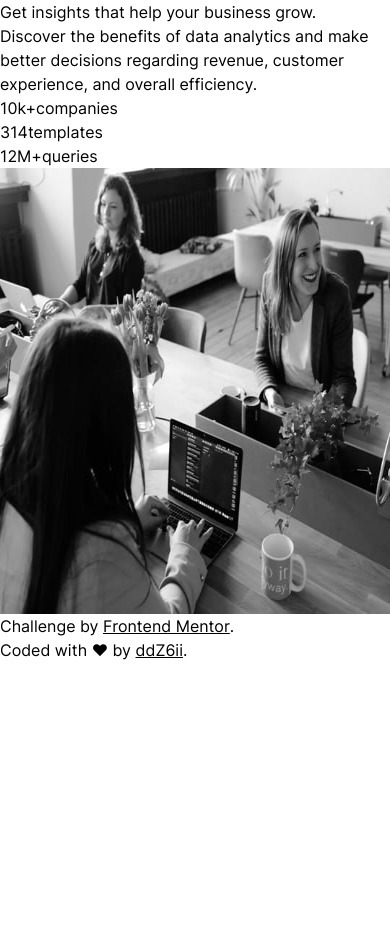
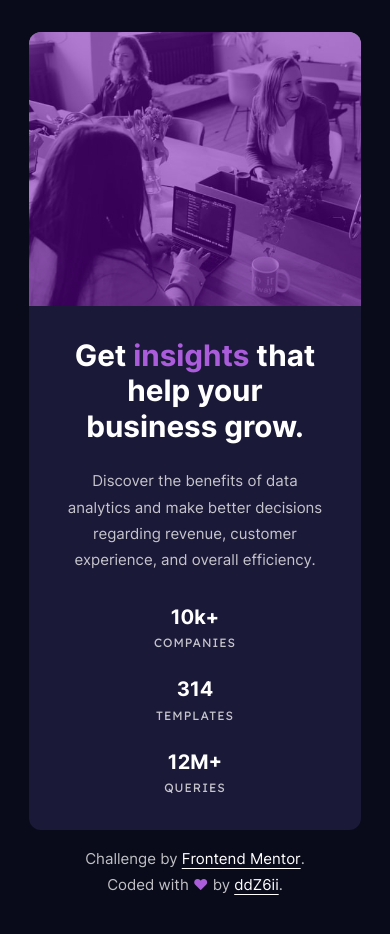
Before and after one commit to ddZ6ii/stats-preview-card-component, a website built with Vite: page src/index.html in a window 390 px wide. Before the commit the page ends 844 px from the top, so only its background shows below. Built offline with nearby package versions, Linux system fonts and the light colour scheme.

Commit message:
✨ Add style and responsive

```diff
--- a/src/index.html
+++ b/src/index.html
@@ -18,7 +18,7 @@
     <title>Frontend Mentor | Stats preview card component</title>
   </head>
   <body class="wrapper">
-    <main>
+    <main class="card-container">
       <div class="card">
         <div class="card-content">
           <header class="card-hero">
@@ -34,13 +34,16 @@
           </header>
           <div class="card-stats">
             <p class="card-stat">
-              <span class="highlight">10k+</span><span>companies</span>
+              <span class="highlight">10k+</span
+              ><span class="topic">companies</span>
             </p>
             <p class="card-stat">
-              <span class="highlight">314</span><span>templates</span>
+              <span class="highlight">314</span
+              ><span class="topic">templates</span>
             </p>
             <p class="card-stat">
-              <span class="highlight">12M+</span><span>queries</span>
+              <span class="highlight">12M+</span
+              ><span class="topic">queries</span>
             </p>
           </div>
         </div>
--- a/src/style.css
+++ b/src/style.css
@@ -72,17 +72,26 @@
 ######################################## */
 :root {
   --color-accent: #aa5cdb;
-  --neutral-50: #ffffff;
-  --neutral-100: hsla(0, 0%, 100%, 0.75);
-  --neutral-200: hsla(0, 0%, 100%, 0.6);
-  --neutral-600: #1b1938;
-  --neutral-800: #090b1a;
+  --color-complementary: #c7db5c;
+  --color-neutral-50: #ffffff;
+  --color-neutral-100: hsla(0, 0%, 100%, 0.75);
+  --color-neutral-200: hsla(0, 0%, 100%, 0.6);
+  --color-neutral-600: #1b1938;
+  --color-neutral-800: #090b1a;
 
+  --font-size-body-sm: 0.75rem;
   --font-size-body: 0.9375rem;
-  --font-size-heading: 1.5rem;
+  --font-size-body-lg: 1.25rem;
+  --font-size-heading: 1.85rem;
 
   --font-weight-regular: 400;
   --font-weight-bold: 700;
+
+  --border-radius: 12px;
+
+  --spacing: 2rem;
+
+  --transition-duration-timing: 150ms ease;
 }
 /* ########################################
 ############# RESET #######################
@@ -99,7 +108,7 @@
 }
 
 html {
-  line-height: 1.5;
+  line-height: 1.75;
   box-sizing: border-box;
 }
 
@@ -107,33 +116,29 @@ a {
   display: inline-block;
 }
 
-button {
-  appearance: none;
-  background: none;
-  border: none;
-  cursor: pointer;
-}
-
 img {
   max-width: 100%;
   display: block;
-}
-
-ul {
-  list-style-position: inside;
-  list-style-type: none;
 }
 
 /* ########################################
 ############# BASIC STYLING ###############
 ######################################## */
 body {
+  color: var(--color-neutral-100);
   font-family: 'Inter', sans-serif;
-  font-size: var(--font-body);
+  font-size: var(--font-size-body);
   font-weight: var(font-weight-regular);
   @supports (font-variation-settings: normal) {
     font-family: 'Inter VF', sans-serif;
   }
+}
+
+h1 {
+  color: var(--color-neutral-50);
+  line-height: 1.2;
+  font-size: var(--font-size-heading);
+  font-weight: var(--font-weight-bold);
 }
 
 /* ########################################
@@ -157,3 +162,138 @@ body {
 /* ########################################
 ########### COMPONENT STYLING #############
 ######################################## */
+.wrapper {
+  padding-block: var(--spacing);
+  min-height: 100dvh;
+  display: grid;
+  grid-template-rows: 1fr auto;
+  align-items: center;
+  background-color: var(--color-neutral-800);
+}
+
+.card {
+  margin-inline: auto;
+  width: min(85%, 27em);
+  display: grid;
+  background-color: var(--color-neutral-600);
+  border-radius: var(--border-radius);
+  overflow: hidden;
+  @media (min-width: 68em) {
+    width: min(100%, 62em);
+    grid-template-columns: repeat(2, 1fr);
+  }
+}
+
+.card-content {
+  margin-inline: auto;
+  padding: var(--spacing);
+  width: min(100%, 28em);
+  display: grid;
+  align-items: center;
+  gap: var(--spacing);
+
+  & .card-hero,
+  & .card-stats {
+    display: grid;
+    gap: calc(0.75 * var(--spacing));
+  }
+
+  & .card-hero {
+    @media (max-width: 68em) {
+      text-align: center;
+    }
+  }
+
+  & .card-stats {
+    @media (min-width: 68em) {
+      grid-template-columns: repeat(3, 1fr);
+    }
+  }
+
+  & .card-stat {
+    display: grid;
+    gap: calc(0.1 * var(--spacing));
+
+    @media (max-width: 68em) {
+      justify-items: center;
+    }
+
+    & .highlight {
+      font-size: var(--font-size-body-lg);
+    }
+
+    & .topic {
+      text-transform: uppercase;
+      letter-spacing: 1px;
+      font-size: var(--font-size-body-sm);
+      @supports (font-variation-settings: normal) {
+        font-family: 'Lexend Deca VF', sans-serif;
+      }
+    }
+  }
+}
+
+.card-thumbnail {
+  position: relative;
+
+  @media (max-width: 68em) {
+    order: -1;
+  }
+
+  & img {
+    height: auto;
+  }
+
+  &::after {
+    content: '';
+    position: absolute;
+    inset: 0;
+    background-color: #aa5cdb;
+    filter: saturate(150%) brightness(60%) contrast(180%);
+    opacity: 0.5;
+  }
+}
+
+.highlight {
+  color: var(--color-neutral-50);
+  line-height: 1.2;
+  font-size: var(--font-size-heading);
+  font-weight: var(--font-weight-bold);
+}
+
+.highlight--accent {
+  color: var(--color-accent);
+}
+
+.footer {
+  padding: calc(0.5 * var(--spacing));
+  color: var(--color-neutral-100);
+  text-align: center;
+
+  & .footer-icon {
+    color: var(--color-accent);
+  }
+
+  & .footer-link {
+    transition: var(--transition-duration-timing);
+
+    &,
+    &:link {
+      color: var(--color-neutral-50);
+      text-underline-offset: 4px;
+    }
+    &:visited {
+      color: var(--color-neutral-200);
+    }
+    &:is(:hover, :focus-visible) {
+      color: var(--color-accent);
+    }
+    &:focus-visible {
+      outline-color: var(--color-accent);
+      text-decoration: none;
+    }
+    &:active {
+      color: var(--color-complementary);
+    }
+  }
+}
```
